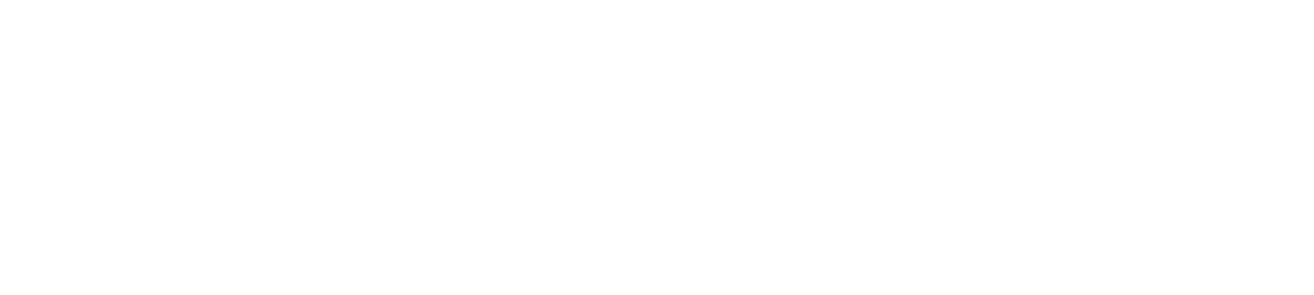
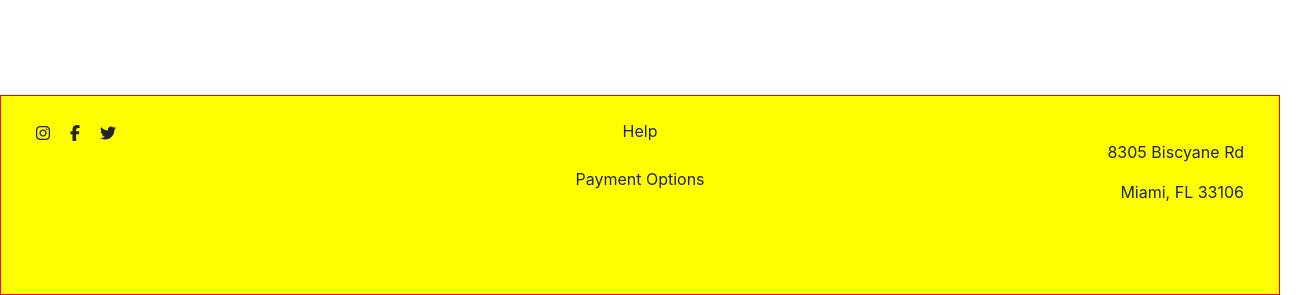
Before and after one commit to wyncode/C37_final_farmers_market, a React (Create React App) app in the folder client/: page / in a window 1280 px wide. Shown: the part 530-825 px from the top of the page, 1314 px wide, since content can reach past the window. Before the commit the page ends 800 px from the top, so only its background shows below. Built offline with nearby package versions, Linux system fonts and the light colour scheme; no server answers; the HTML template or start-up script is replaced by a standard one.

Commit message:
adding footer

```diff
--- a/client/public/index.html
+++ b/client/public/index.html
@@ -49,5 +49,6 @@
     <script src="https://code.jquery.com/jquery-3.5.1.slim.min.js" integrity="sha384-DfXdz2htPH0lsSSs5nCTpuj/zy4C+OGpamoFVy38MVBnE+IbbVYUew+OrCXaRkfj" crossorigin="anonymous"></script>
     <script src="https://cdn.jsdelivr.net/npm/popper.js@1.16.0/dist/umd/popper.min.js" integrity="sha384-Q6E9RHvbIyZFJoft+2mJbHaEWldlvI9IOYy5n3zV9zzTtmI3UksdQRVvoxMfooAo" crossorigin="anonymous"></script>
     <script src="https://stackpath.bootstrapcdn.com/bootstrap/4.5.0/js/bootstrap.min.js" integrity="sha384-OgVRvuATP1z7JjHLkuOU7Xw704+h835Lr+6QL9UvYjZE3Ipu6Tp75j7Bh/kR0JKI" crossorigin="anonymous"></script>
+    <script src="https://kit.fontawesome.com/236fd09a53.js" crossorigin="anonymous"></script>
   </body>
 </html>
--- /dev/null
+++ b/client/src/components/Home.css
@@ -0,0 +1,4 @@
+.home{
+    position: relative;
+    height: 90vh;
+}
--- a/client/src/components/Home.jsx
+++ b/client/src/components/Home.jsx
@@ -1,11 +1,14 @@
 import React from 'react';
 import Loveus from './Loveus';
+import Footer from './footer/Footer';
+
 
 const Home = () => {
   return (
-    <div>
+    <div className="home">
       <h1>Welcome to the homepage</h1>
       <Loveus />
+      <Footer/>
     </div>
   );
 };
--- /dev/null
+++ b/client/src/components/footer/Footer.jsx
@@ -0,0 +1,42 @@
+import React from 'react';
+import '../footer/footer.css';
+
+const Footer = () => {
+  return (
+    <div className="footer">
+      <div className="footer-content">
+        <div className="footer-section socials">
+          <a>
+            <i class="fab fa-instagram"></i>
+          </a>
+
+          <a>
+            <i class="fab fa-facebook-f"></i>
+          </a>
+
+          <a>
+            <i class="fab fa-twitter"></i>
+          </a>
+          <ul>
+            <a>
+              <li>Help</li>
+            </a>
+            <a>
+              <li>Payment Options</li>
+            </a>
+          </ul>
+        </div>
+
+        <div className="footerAddress">
+            <p>8305 Biscyane Rd</p>
+            <p>Miami, FL 33106</p>
+        </div>
+        <div className="footer-section links"></div>
+
+        <div className="footer-section address"></div>
+      </div>
+    </div>
+  );
+};
+
+export default Footer;
--- /dev/null
+++ b/client/src/components/footer/footer.css
@@ -0,0 +1,55 @@
+.footer{
+   display:flex;
+   width: 100%;
+   height: 200px;
+   display: flex;
+   align-items: center;
+   position: absolute;
+   bottom: 0;
+   left: 0;
+   right: 0;
+
+}
+
+
+.footer .footer-content{
+    background-color: yellow;
+    height: 110px;
+    width: 100%;
+    /* margin: 20px; */
+    border: 1px solid red;
+    min-height: 100%;
+    margin-bottom: -50px;
+}
+
+.footer .footer-content .footer-section{
+
+flex: 1;
+padding: 25px;
+
+}
+
+a{
+    padding: 10px;
+
+
+}
+
+.fab:hover{
+color: white;
+}
+
+ul{
+    text-align: center;
+    list-style: none;
+    padding: 10px;
+    margin: -60px;
+}
+.footerAddress{
+
+text-align: right;
+padding: 10px;
+margin: -60px;
+
+margin-right: 25px;
+}
```
